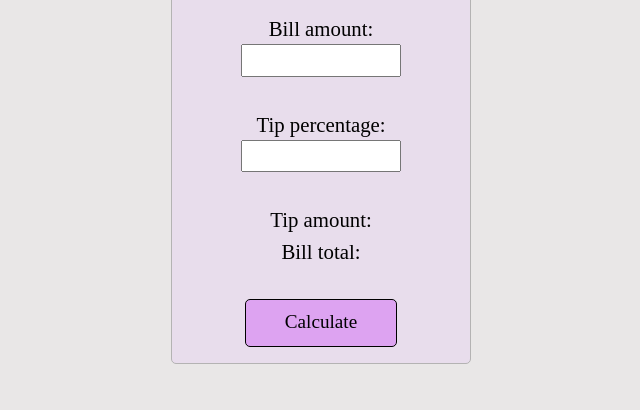
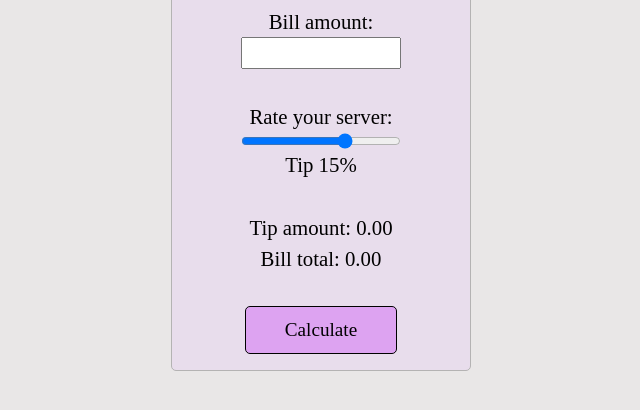
Before and after one commit to jerpena/js-exercises, a website: page tipCalculator/index.html in a window 1280 px wide. Shown: the part 254-664 px from the top of the page, without its empty margins (319-959 px from the left). Drawn offline with Linux system fonts and the light colour scheme.

Commit message:
change tip percentage to range

```diff
--- a/tipCalculator/index.html
+++ b/tipCalculator/index.html
@@ -14,16 +14,17 @@
                 <h2>Tip Calculator</h2>
             </div>
             <div class="form-group">
-              <label for="bill">Bill amount: </label>
+              <label class="label" for="bill">Bill amount: </label>
               <input type="text" name="bill" id="bill">
             </div>
             <div class="form-group">
-              <label for="tip">Tip percentage: </label>
-              <input type="text" name="tip" id="tip">
+                <label class="label" for="tip">Rate your server:</label>
+                <input type="range" min="5" max="20" value="15" class="slider" id="tip">
+                <p class="label">Tip <span id="rangeValue"></span>%</p>
             </div>
             <div class="form-group">
-                <p class="result">Tip amount: <span id="tipAmount"></span></p>
-                <p class="result">Bill total: <span id="totalAmount"></span></p>
+                <p class="label">Tip amount: <span id="tipAmount">0.00</span></p>
+                <p class="label">Bill total: <span id="totalAmount">0.00</span></p>
             </div>
             <div class="form-group">
               <button class="submit">Calculate</button>
--- a/tipCalculator/script.js
+++ b/tipCalculator/script.js
@@ -1,8 +1,16 @@
 const form = document.querySelector('.form')
+const range = document.getElementById("tip");
+const rangeOutput = document.getElementById("rangeValue");
+rangeOutput.textContent = range.value;
 
-form.addEventListener("submit", (event) => {
+const formatter = new Intl.NumberFormat('en-US', {
+    style: 'currency',
+    currency: 'USD',
+  });
+
+form.addEventListener("submit", event => {
     event.preventDefault();
-    const tipOutput = document.getElementById('tipAmount')
+    const tipAmount = document.getElementById('tipAmount')
     const totalBillOutput = document.getElementById('totalAmount')
     const {bill: billInput, tip: tipInput} = event.currentTarget
     let tip = 0;
@@ -11,6 +19,10 @@ form.addEventListener("submit", (event) => {
     const tipRate = Number(tipInput.value)
     tip = (billAmount * (tipRate / 100)).toFixed(2)
     totalBill = billAmount + Number(tip);
-    tipOutput.textContent = tip;
-    totalBillOutput.textContent = totalBill
+    tipAmount.textContent = formatter.format(tip);
+    totalBillOutput.textContent = formatter.format(totalBill)
 });
+
+range.addEventListener('change', event => {
+    rangeOutput.textContent = range.value;
+})
--- a/tipCalculator/style.css
+++ b/tipCalculator/style.css
@@ -58,7 +58,7 @@
     padding: 1rem;
 }
 
-label, .result {
+.label {
     position: relative;
     font-size: 1.3rem;
 }
```
Also changed, not shown: tipCalculator/README.md.
